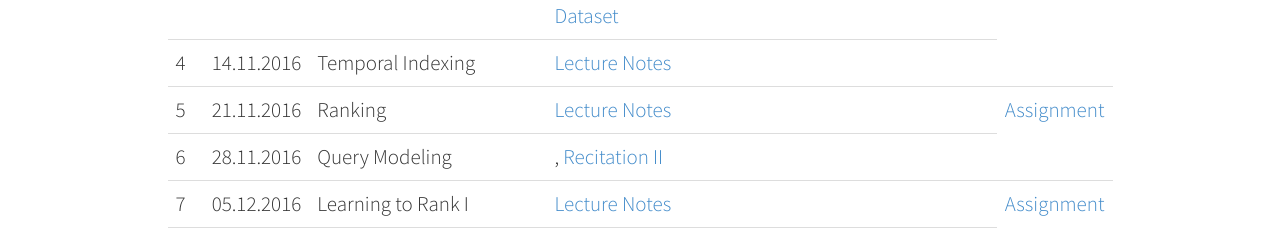
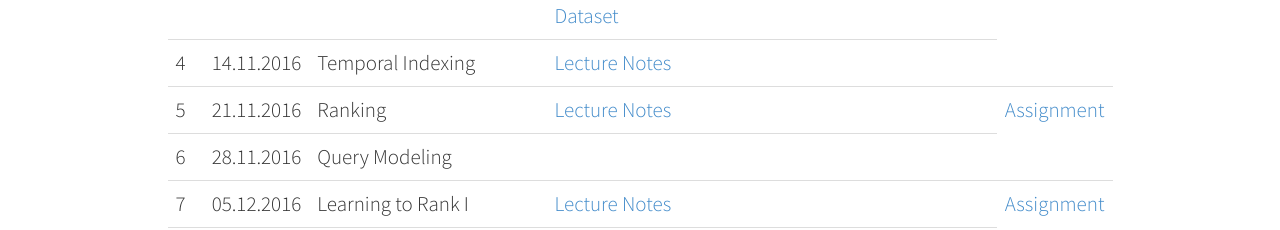
Before and after one commit to singhL3S/TempIR, a plain HTML site: page index.html in a window 1280 px wide. Shown: the part 1700-1930 px from the top of the page. Drawn offline with Linux system fonts and the light colour scheme.

Commit message:
minor change

```diff
--- a/index.html
+++ b/index.html
@@ -216,7 +216,7 @@
                             <td>6</td>
                             <td>28.11.2016</td>
                             <td>Query Modeling</td>
-                            <td>, <a href="lectures/*.pdf">Recitation II</a></td>
+                            <td></td>
                         </tr>
                         <tr>
                             <td>7</td>
```
